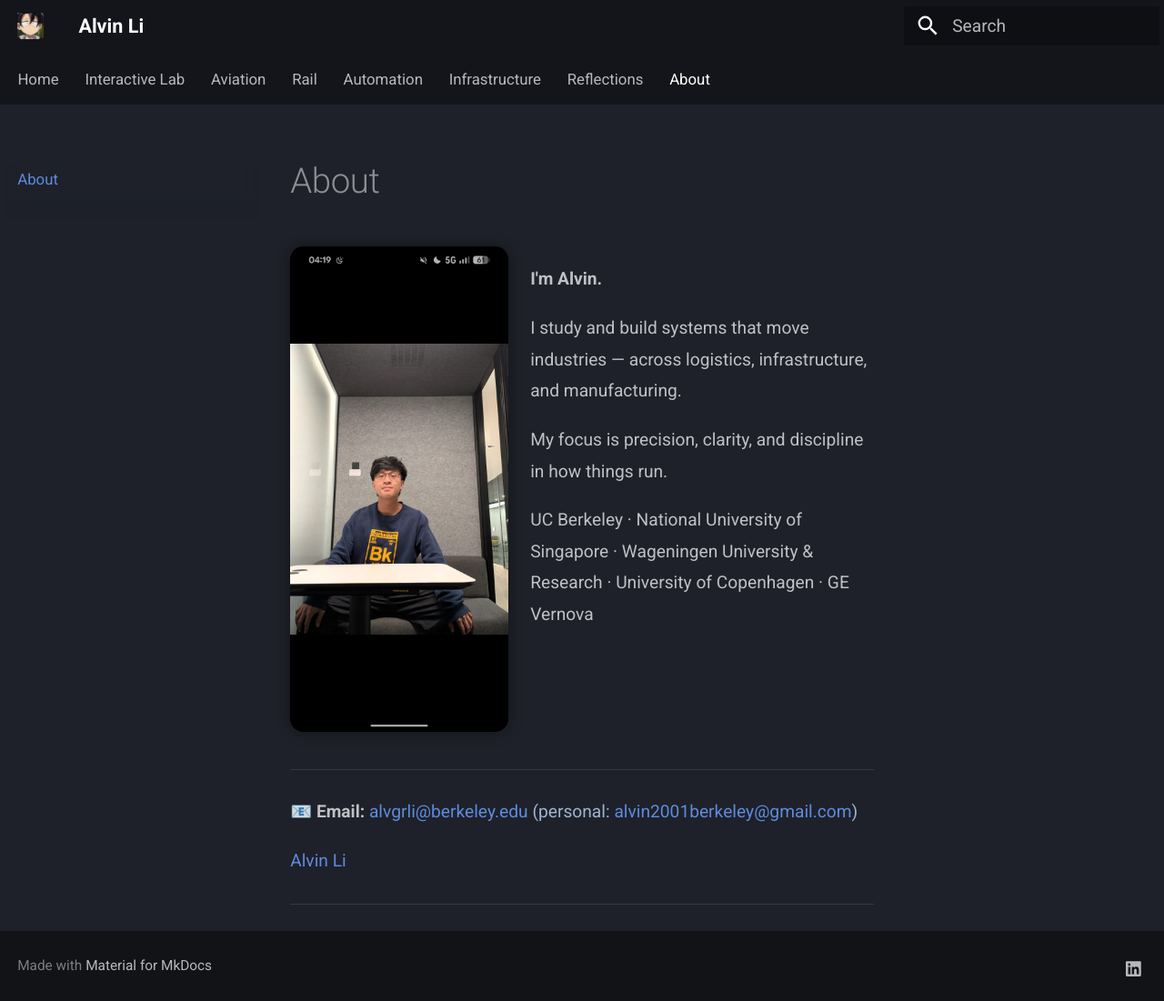
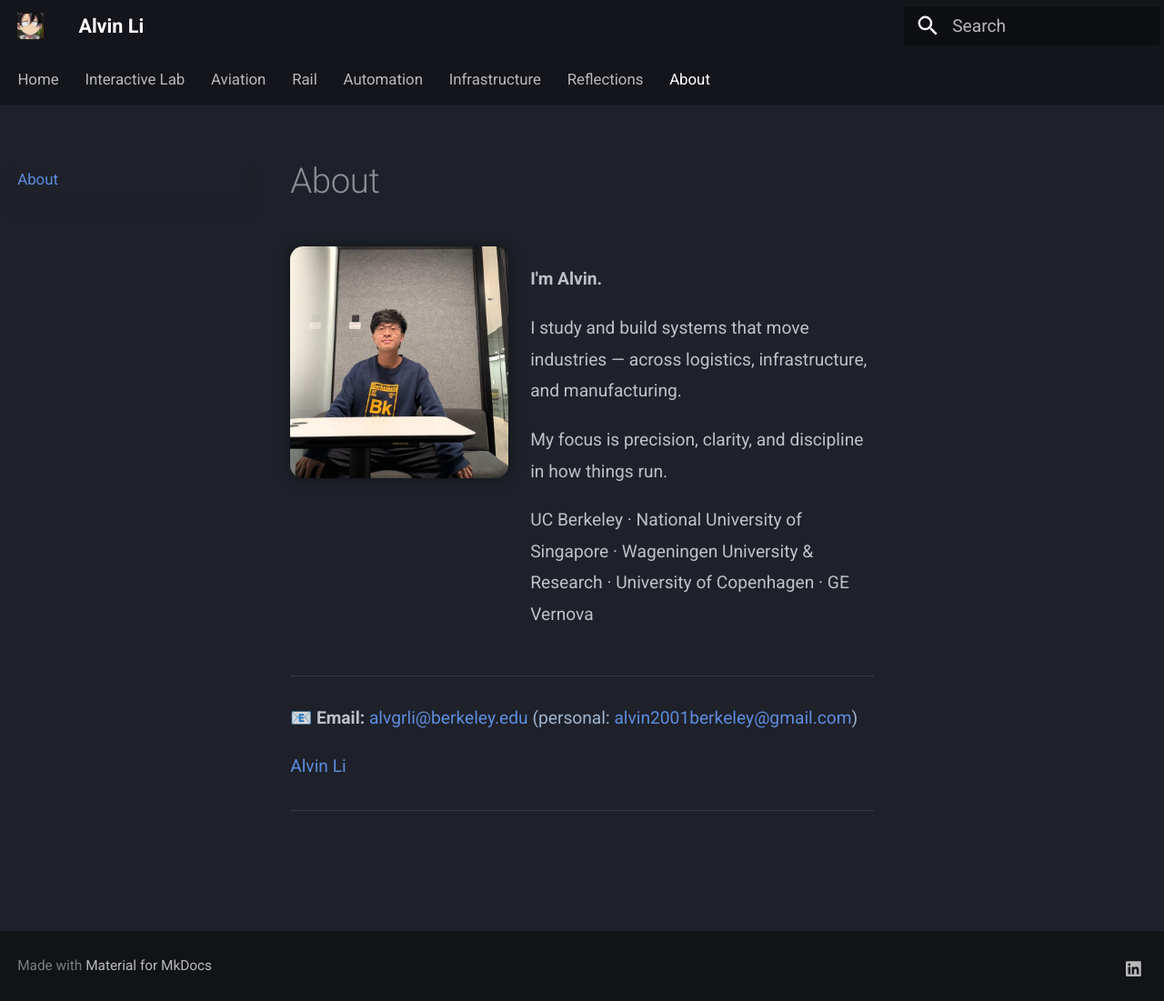
Before and after one commit to alvvvli/alvin-site, an MkDocs documentation site: the page built from docs/about.md, in a window 1280 px wide and 1101 px high. Shown: the whole window at 91% size. Built offline with MkDocs 1.6.1 and Material for MkDocs 9.7.7, drawn with Linux system fonts in a browser that asks for light colours; comment, search, counter and statistics services are not loaded.

Commit message:
Update about.md

```diff
--- a/docs/about.md
+++ b/docs/about.md
@@ -41,7 +41,7 @@
 # About
 
 <div class="hero">
-  <img src="/alvin-site/JPG_VID/bk1.jpeg" alt="bk2">
+  <img src="/alvin-site/JPG_VID/bk2.jpeg" alt="bk2">
   <div class="hero-text">
     <p><strong>I'm Alvin.</strong></p>
     <p>I study and build systems that move industries — across logistics, infrastructure, and manufacturing.</p>
```
